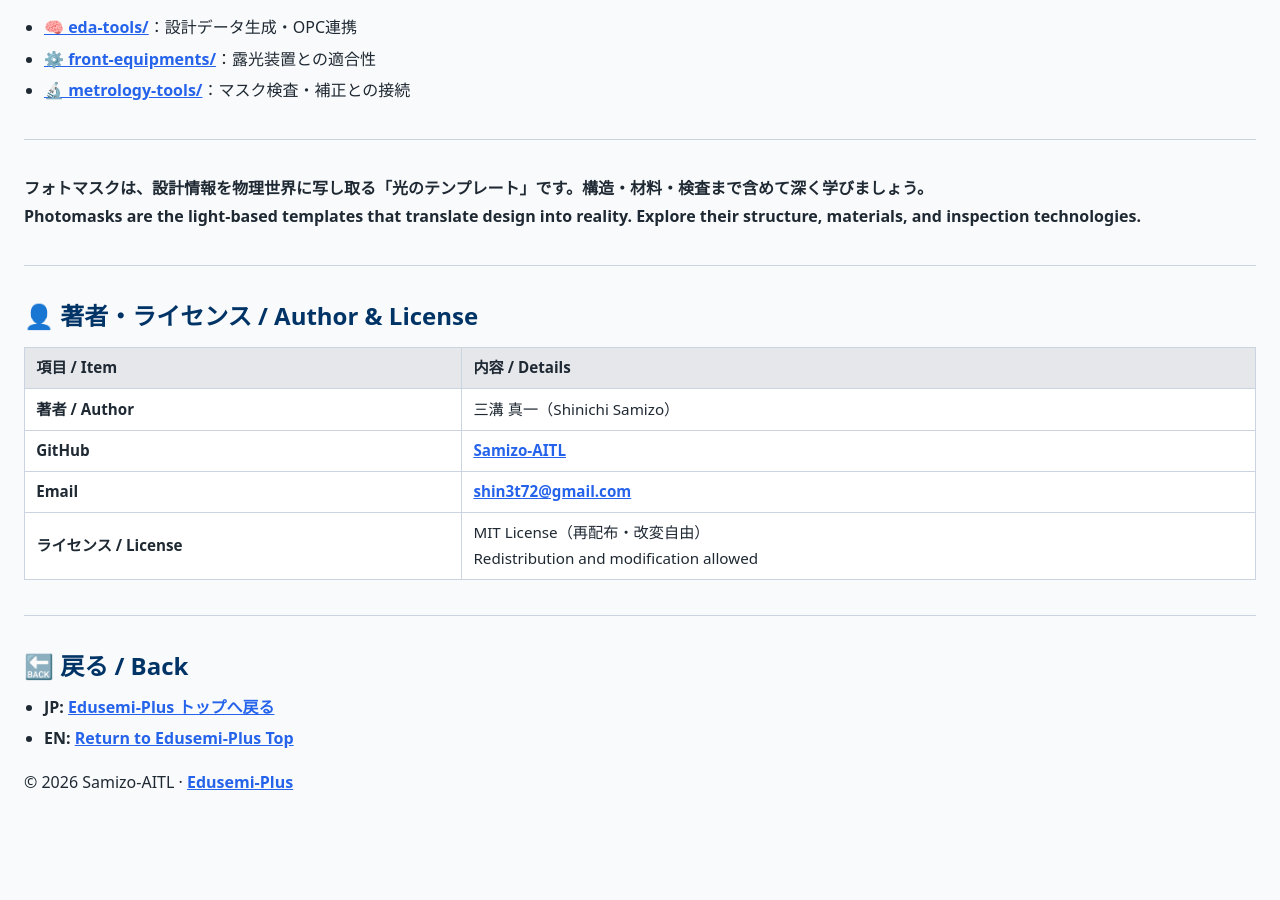
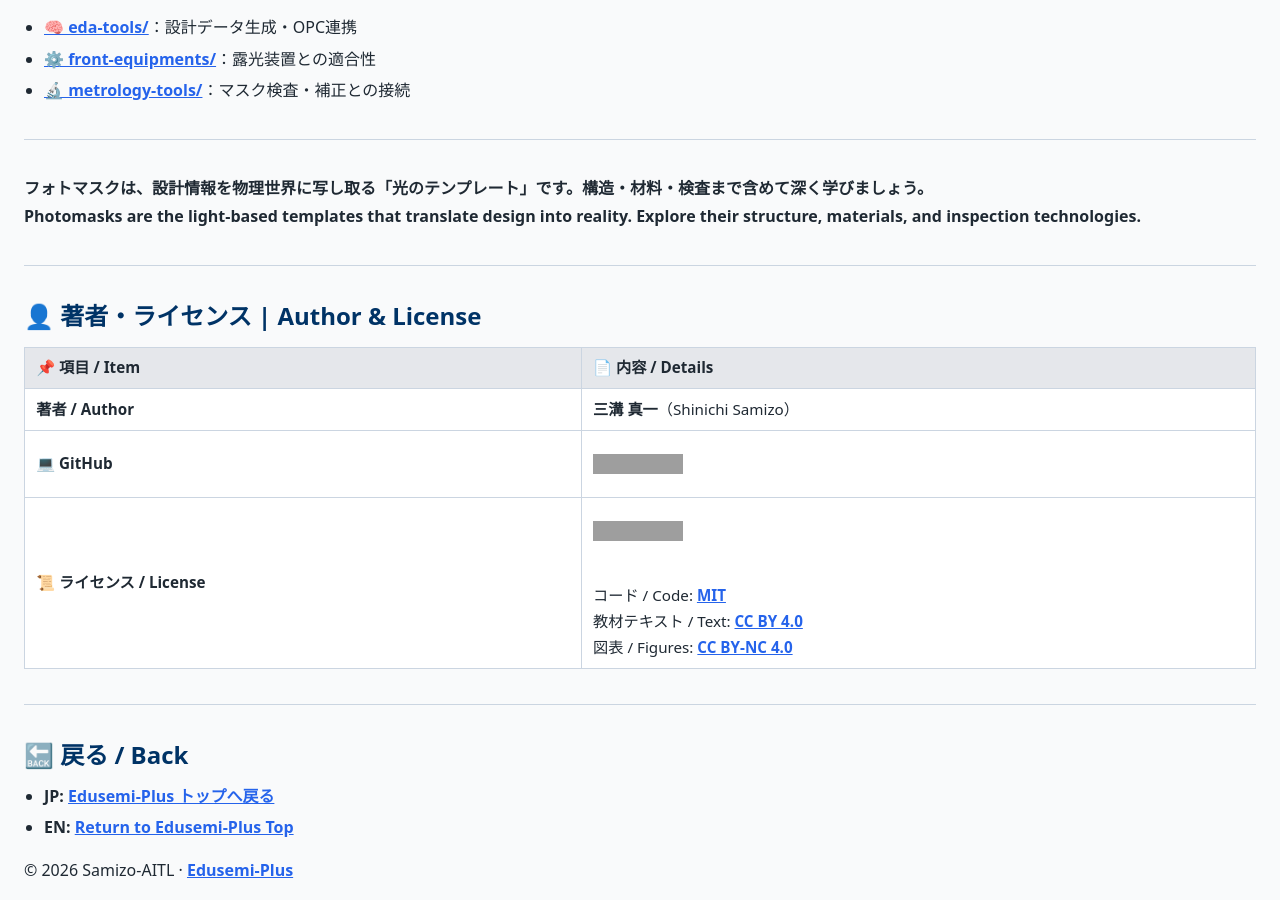
Before and after one commit to Samizo-AITL/Edusemi-Plus, a Jekyll site: the page built from industry/photomasks/index.md, in a window 1280 px wide and 900 px high, scrolled down 1633 px. Built offline with Jekyll 4.4.1, drawn with Linux system fonts in a browser that asks for light colours; before the commit the page ends 2445 px from its top, so only the background shows below that; grey boxes are pictures that could not be loaded.

Commit message:
Update index.md

```diff
--- a/industry/photomasks/index.md
+++ b/industry/photomasks/index.md
@@ -71,14 +71,13 @@
 
 ---
 
-## 👤 **著者・ライセンス / Author & License**
+## 👤 **著者・ライセンス | Author & License**
 
-| **項目 / Item** | **内容 / Details** |
-|-----------------|--------------------|
-| **著者 / Author** | 三溝 真一（Shinichi Samizo） |
-| **GitHub** | [Samizo-AITL](https://github.com/Samizo-AITL) |
-| **Email** | [shin3t72@gmail.com](mailto:shin3t72@gmail.com) |
-| **ライセンス / License** | MIT License（再配布・改変自由）<br>Redistribution and modification allowed |
+| 📌 項目 / Item | 📄 内容 / Details |
+|------|------|
+| **著者 / Author** | **三溝 真一**（Shinichi Samizo） |
+| **💻 GitHub** | [![GitHub](https://img.shields.io/badge/GitHub-Samizo--AITL-blue?style=for-the-badge&logo=github)](https://github.com/Samizo-AITL) |
+| **📜 ライセンス / License** | [![Hybrid License](https://img.shields.io/badge/License-Hybrid-blueviolet?style=for-the-badge)](https://samizo-aitl.github.io/Edusemi-Plus/#-ライセンス--license)<br>コード / Code: [MIT](https://opensource.org/licenses/MIT)<br>教材テキスト / Text: [CC BY 4.0](https://creativecommons.org/licenses/by/4.0/)<br>図表 / Figures: [CC BY-NC 4.0](https://creativecommons.org/licenses/by-nc/4.0/) |
 
 ---
 
```
